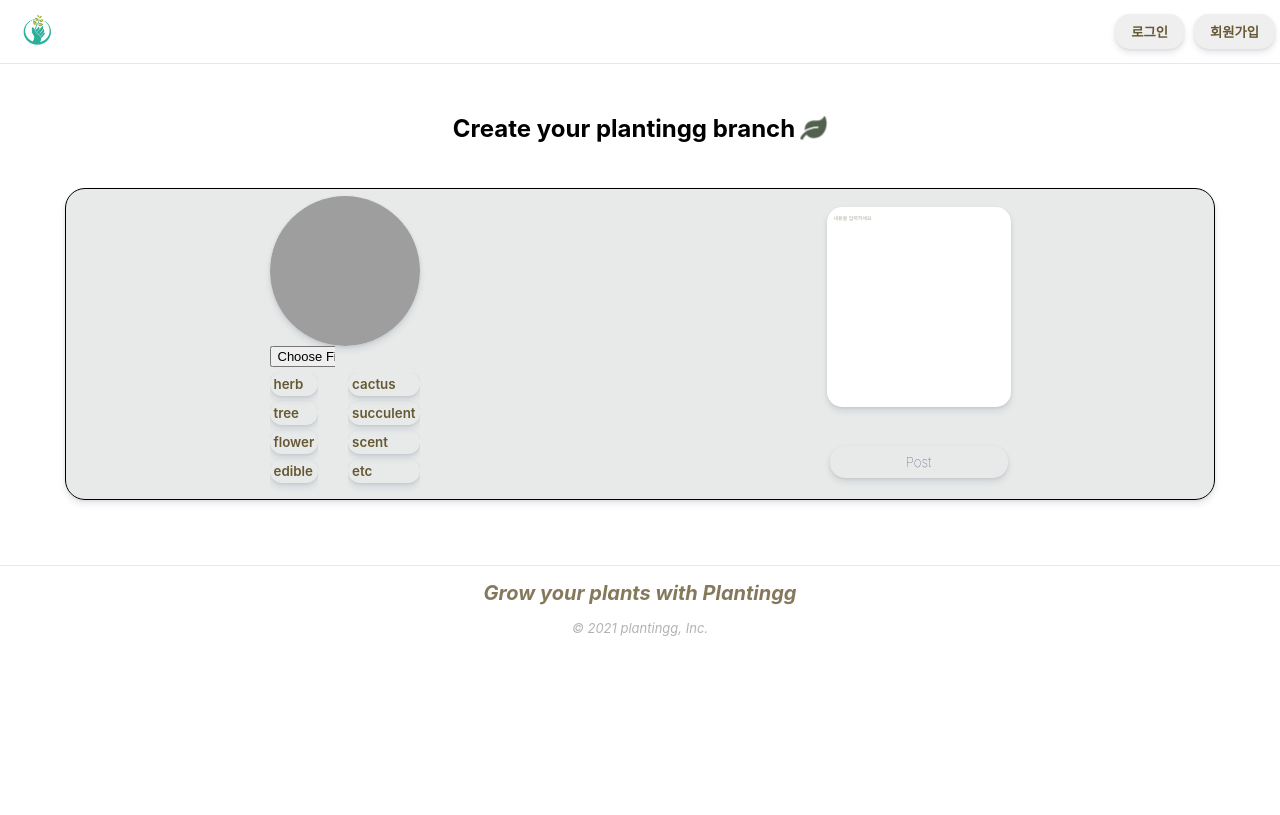
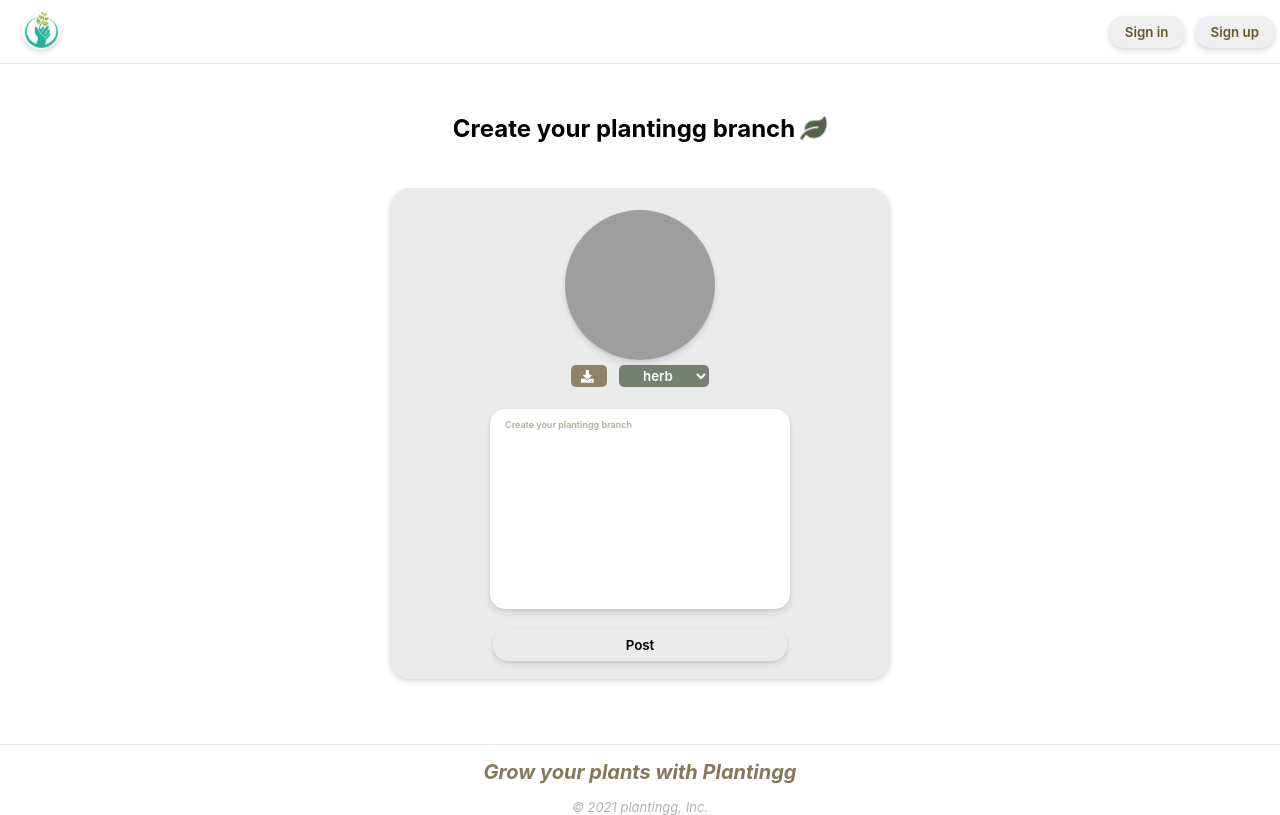
Before and after one commit to codestates/plantingg-client, a React (Create React App) app: page /newpost in a window 1280 px wide. Built offline with nearby package versions, Linux system fonts and the light colour scheme; grey boxes are pictures that could not be loaded.

Commit message:
done : done functions and then working on css

```diff
--- a/public/index.html
+++ b/public/index.html
@@ -6,7 +6,7 @@
     rel="stylesheet" href="https://cdnjs.cloudflare.com/ajax/libs/font-awesome/4.7.0/css/font-awesome.min.css"
     rel="shortcut icon"
     size="16x16 32x32 64x64"
-    href="./logo1.png"
+    href="../src/components/image/logo1.png"
   	/>
     <title>Plantingg</title>
   </head>
--- a/src/components/Modal.css
+++ b/src/components/Modal.css
@@ -3,7 +3,7 @@
 }
 
 .modal-container {
-  background-color: rgba(0,0,0,0.3);
+  background-color: rgba(0,0,0,0.7);
   position:fixed;
   opacity : 0;
   pointer-events: auto;
@@ -27,42 +27,87 @@
 }
 
 .modal {
-  background-color: #fff;
-  width : 400px;
+  background-color: rgb(255, 255, 255, .8);
+  width : 300px;
   max-width : 100%;
   padding : 50px;
-  border-radius: 10px;
+  padding-top : 20px;
+  padding-bottom : 70px;
+  border-radius: 15px;
   text-align: center;
+  animation : fadeIn .2s ease-in-out;
+}
+
+@keyframes fadeIn{
+ from {
+  opacity: 0;
+ }
+ to {
+  opacity: 1;
+ }
 }
 
 .modal-header {
-  margin-bottom : 10px;
+  margin-bottom : 30px;
 }
 
 .modal-input,
 .btn {
+  background-color : transparent;
+  border : .5px solid rgba(0,0,0,0.3);
   padding : 8px;
   margin : 3px;
-  border-radius: 7px;
-  border : 1.5px solid rgba(0,0,0,0.3);
+  border-radius: 8px;
 }
 
-.signin-signup {
-  margin-top : 8px;
+
+.modal-input:focus {
+  background-color: rgba(255, 255, 255, .7);
+  border: none;
+  color : rgba(102, 88, 51, .7);
+  font-weight: 600;
+  border: 1px solid rgba(0,0,0,0.3);
+  transition : background-color .4s ease-in-out;
+}
+
+.modal-input::placeholder {
+  font-size : 12px;
+}
+
+.btn {
+  cursor : pointer;
+}
+
+.btn:hover {
+  font-weight: 700;
+  background-color : rgba(102, 88, 51, .7);
+  color : white;
+  border : none;
+  transition : background-color .1s ease-in-out;
+
 }
 
 .close {
   margin-top : 20px;
   border : none;
-  box-shadow : 0 4px 6px rgba(50, 50, 93, 0.11), 0 1px 3px rgba(0, 0, 0, 0.08);
   background-color: transparent;
   cursor: pointer;
-  color : rgba(0,0,0,0.7);
-  border-radius : 7px;
-  padding : 7px;
+  color : rgba(0,0,0,0.6);
+  padding-left : 200px;
 }
 
 .close:hover {
-  font-weight : 800;
-  color : black;
+  font-weight:800;
+  color : darkred;
 }
+
+
+.alert-box {
+  font-size : 12px;
+  color : darkred;
+  padding-top : 10px;
+}
+
+.fa-exclamation-circle {
+  margin-right : 3px;
+}
--- a/src/components/Nav.css
+++ b/src/components/Nav.css
@@ -15,24 +15,25 @@
 
 .nav-logo {
   border-radius: 50%;
-  width : 2rem;
+  width : 2.5rem;
+  height: 2.5rem;
   margin : 1.3rem;
   cursor : pointer;
-  /* animation : rotateLogo 1s linear infinite; */
+  animation : rotateLogo 1s linear infinite;
 }
 
-/* @keyframes rotateLogo {
+@keyframes rotateLogo {
   0% {
     transform : none;
   }
   50% {
-    transform : scale(0.94)
+    transform : scale(0.97)
   }
 
   100% {
     transform : none;
   }
-} */
+}
 
 
 .nav-btn {
--- a/src/components/Nav.jsx
+++ b/src/components/Nav.jsx
@@ -100,16 +100,16 @@ class Nav extends Component {
 
             <div className="buttons">
               <a href="#">
-                <button className="nav-post nav-btn" onClick={this.moveToPost}> 게시물 보기 </button>
+                <button className="nav-post nav-btn" onClick={this.moveToPost}> My post </button>
               </a>
               <a href="#">
-                <button className="nav-post nav-btn" onClick={this.moveToNewpost} > 새 글 작성 </button>
+                <button className="nav-post nav-btn" onClick={this.moveToNewpost} > New post </button>
               </a>
               <a href="/">
-                <button className="nav-logout nav-btn hide" > 로그아웃 </button>
+                <button className="nav-logout nav-btn hide" > Sign out </button>
               </a>
               <a href="#">
-                <button className="nav-mypage nav-btn hide" onClick={this.moveToMypage}> 마이 페이지 </button>
+                <button className="nav-mypage nav-btn hide" onClick={this.moveToMypage}> My page </button>
               </a>
             </div>
           </>
@@ -119,7 +119,7 @@ class Nav extends Component {
                 <img className="nav-logo" onClick={this.moveToIntro} src={logo} alt='logo' />
               </a>
               <div className="buttons">
-                <button className="nav-signin nav-btn" onClick={this.handleOpenSignin}>로그인</button>
+                <button className="nav-signin nav-btn" onClick={this.handleOpenSignin}>Sign in</button>
                 {this.state.isSignInModalOn && (
                   <SignIn
                     openModal={this.handleOpenSignin}
@@ -131,7 +131,7 @@ class Nav extends Component {
                   />
                 )}
 
-                <button className="nav-signup nav-btn" onClick={this.handleOpenSignup}>회원가입</button>
+                <button className="nav-signup nav-btn" onClick={this.handleOpenSignup}>Sign up</button>
                 {this.state.isSignUpModalOn && (
                   <SignUp
                     openModal={this.handleOpenSignup}
--- a/src/components/SignIn.jsx
+++ b/src/components/SignIn.jsx
@@ -15,7 +15,7 @@ function SignIn({
   handleLogin,
   handleOpenSignup,
   handleOpenSignin,
-  accessToken
+  accessToken,
 }) {
   const history = useHistory();
   // console.log('handleLogin', handleLogin)
@@ -33,15 +33,20 @@ function SignIn({
     setEmail(e.target.value);
   }
 
-  function handleSwitchToSignUp(e) {
-    setGoToSignup(true);
-    console.log("회원가입으로 이동");
+  function onKeyPress(e) {
+    if (e.key === 'Enter') {
+      loginRequestHandler();
+    }
   }
+  // function handleSwitchToSignUp(e) {
+  //   setGoToSignup(true);
+  //   console.log("회원가입으로 이동");
+  // }
 
   function loginRequestHandler() {
     console.log("로그인 버튼 작동");
     if (!email || !password) {
-      setErrorMessage("이메일이나 비밀번호를 확인하세요.");
+      setErrorMessage("Check your email & password");
     }
     if (email && password) {
       console.log("hihi");
@@ -58,8 +63,9 @@ function SignIn({
           }
         )
         .then((res) => {
-          console.log('login 응답 :', res.data.data);
+          console.log('login 응답 :', res.data);
           handleLogin(res.data.data.accessToken);
+          // handleUserInfo(res.data);
           return res;
         })
         .then((res) => {
@@ -77,13 +83,18 @@ function SignIn({
   return (
     <div className="modal-container show-modal" onClick={openModal}>
       <div className="modal" onClick={(e) => e.stopPropagation()}>
-        <h2 className="modal-header">로그인</h2>
+        <button onClick={closeModal} className="close">
+          <i className="fas fa-times"></i>
+        </button>
+        {goToSignup && <SignUp signUp={goToSignup} />}
+        <h2 className="modal-header">Sign In </h2>
         <div className="modal-info">
           <input
             required
             className="modal-input"
             placeholder="Email"
             onChange={handleEmail}
+            onKeyPress={onKeyPress}
             type="email"
           />
           <input
@@ -91,27 +102,28 @@ function SignIn({
             className="modal-input"
             placeholder="Password"
             onChange={handlePassword}
+            onKeyPress={onKeyPress}
             type="password"
           />
-
-          <button className="signin-btn btn" onClick={loginRequestHandler}>
-            로그인
-          </button>
-          <button className="signin-social btn">
-            <img className="g-logo" src={google} />
-            구글계정으로 로그인
-          </button>
-          {/* <a className="signin-signup" onClick={handleSwitchToSignUp} href="#">
-            회원가입
-          </a> */}
+          <button className="signin-btn btn" onClick={loginRequestHandler}>Sign In</button>
+          {!errorMessage ? ('') : <div className="alert-box"><i className="fas fa-exclamation-circle"></i>{errorMessage}</div>}
         </div>
-        <button onClick={closeModal} className="close">
-          닫기
-        </button>
-        {goToSignup && <SignUp signUp={goToSignup} />}
       </div>
     </div>
   );
 }
 
 export default SignIn;
+
+
+{/* <button className="signin-social btn">
+  <img className="g-logo" src={google} />
+  구글계정으로 로그인
+</button> */}
+{/* <a className="signin-signup" onClick={handleSwitchToSignUp} href="#">
+  회원가입
+</a> */}
+
+// inputHandler(e) {
+//   this.setState({ [e.target.name]: e.target.value });
+// }
--- a/src/components/SignUp.jsx
+++ b/src/components/SignUp.jsx
@@ -20,7 +20,7 @@ function SignUp({
   const [password, setPassword] = useState("");
   const [passwordCheck, setPasswordCheck] = useState("");
   const [errorMessage, setErrorMessage] = useState("");
-  const [message, setMessage] = useState("");
+  // const [message, setMessage] = useState("");
   const [isSignup, setIsSignup] = useState(false);
 
   function handleUsername(e) {
@@ -35,6 +35,11 @@ function SignUp({
     setEmail(e.target.value);
   }
 
+  function onKeyPress(e) {
+    if (e.key === 'Enter') {
+      signUpRequestHandler();
+    }
+  }
   // 비밀번호 재확인 => 적용안됨..하
   function handlePasswordCheck(e) {
     setPasswordCheck(e.target.value);
@@ -47,7 +52,7 @@ function SignUp({
       setErrorMessage('비밀번호가 다릅니다.')
     }
     else if (!username || !email || !password) {
-      setErrorMessage("회원정보를 모두 입력하세요.");
+      setErrorMessage("Fill in all blanks.");
     } else {
       axios
         .post(
@@ -74,13 +79,17 @@ function SignUp({
   return (
     <div className="modal-container show-modal" onClick={openModal}>
       <div className="modal" onClick={(e) => e.stopPropagation()}>
-        <h2 className="modal-header">회원 가입</h2>
+        <button onClick={closeModal} className="close">
+          <i className="fas fa-times"></i>
+        </button>
+        <h2 className="modal-header">Sign Up</h2>
         <div className="modal-info">
           <input
             required
             className="modal-input"
             placeholder="Username"
             onChange={handleUsername}
+            onKeyPress={onKeyPress}
             type="text"
           />
           <input
@@ -88,6 +97,7 @@ function SignUp({
             className="modal-input"
             placeholder="Email"
             onChange={handleEmail}
+            onKeyPress={onKeyPress}
             type="email"
           />
           <input
@@ -95,31 +105,32 @@ function SignUp({
             className="modal-input"
             placeholder="Password"
             onChange={handlePassword}
+            onKeyPress={onKeyPress}
             type="password"
+            minLength="8"
           />
           <input
             required
             className="modal-input"
             placeholder="Confirm Password"
             onChange={handlePasswordCheck}
+            onKeyPress={onKeyPress}
             type="password"
           />
           <button className="signup-btn btn" onClick={signUpRequestHandler}>
-            회원 가입
+            Sign Up
           </button>
           {isSignup && <Signin />}
-
-          <button className="signup-social btn">
-            <img className="g-logo" src={google} />
-            구글계정으로 회원가입
-          </button>
+          {!errorMessage ? ('') : <div className="alert-box"><i className="fas fa-exclamation-circle"></i>{errorMessage}</div>}
         </div>
-        <button onClick={closeModal} className="close btn">
-          닫기
-        </button>
       </div>
     </div>
   );
 }
 
 export default SignUp;
+
+{/* <button className="signup-social btn">
+  <img className="g-logo" src={google} />
+  구글계정으로 회원가입
+</button> */}
--- a/src/pages/Newpost.css
+++ b/src/pages/Newpost.css
@@ -23,77 +23,158 @@ img {
   margin : 50px;
   display: flex;
   flex-direction: column;
-  justify-content: space-around;
+  align-items: center;
 }
 
 .newpost-container {
-  border : 1px solid black;
-  background-color: rgba(21, 48, 42, 0.1);
+  width : 500px;
+  background-color: rgba(0, 0, 0, 0.08);
   border-radius : 20px;
   margin : 15px;
+  padding : 15px;
   display: flex;
-  justify-content: space-around;
+  flex-direction: column;
+  justify-content: center;
+  align-items: center;
   box-shadow : 0 4px 6px rgba(50, 50, 93, 0.11), 0 1px 3px rgba(0, 0, 0, 0.08);
 }
 
 .newpost-image-container {
-  /* border : 1px solid black; */
   display: flex;
   flex-direction: column;
   justify-content: space-evenly;
   margin :7px 0;
 }
 
-.newpost-fileupload {
-  width : 65px;
-  font-size : 13px;
-  overflow: hidden;
-  background-color: rgba(21, 48, 42, 0.1);
-  float: left;
+input[type="file"] {
+
+	width: 0.1px;
+	height: 0.1px;
+	opacity: 1;
+	overflow: hidden;
+	position: absolute;
+  z-index: -1;
+  cursor: pointer;
 }
 
-/* .newpost-fileupload-fakebtn {
-  position: absolute;
-  bottom : 230px;
-  padding : 3px;
-} */
+label {
+  margin-top : 5px;
+  font-size: .8rem;
+  color: white;
+  background-color: rgba(102, 88, 51, .7);
+  cursor: pointer;
+  padding : 0 10px;
+  border-radius: 5px;
+  display: flex;
+  align-items: center;
+}
+
+label:hover {
+  background-color: rgba(102, 88, 51);
+  transition : background-color .1s ease-in-out;
+}
 
 .newpost-contentbox {
-  /* border : 1px solid black; */
   display:flex;
   flex-direction: column;
   justify-content: space-around;
+  margin-top:15px;
 }
 
 .newpost-content {
   min-height: 5rem;
   overflow-y: hidden;
-  resize: none;
+  resize: none; /*사용자 임의 변경 불가*/
+  width : 300px;
   height : 200px;
   border : none;
   box-shadow : 0 4px 6px rgba(50, 50, 93, 0.11), 0 1px 3px rgba(0, 0, 0, 0.08);
   border-radius: 15px;
+  padding: 10px 15px;
+  color : rgba(102, 88, 51, .8);
+  font-weight: bold;
 }
 
 .newpost-content::placeholder {
   color : rgba(102, 88, 51, .5);
-  padding : 5px;
-  font-size : 5px;
+  font-size : 9px;
+  font-weight: 600;
 }
 
 .newpost-post-btn {
+  margin-top: 20px;
   background-color: transparent;
   border : none;
-  color : rgba(50, 50, 93, 0.9);
   font-weight: 600;
   border-radius: 15px;
   box-shadow : 0 4px 6px rgba(50, 50, 93, 0.11), 0 1px 3px rgba(0, 0, 0, 0.08);
   cursor: pointer;
-  font-weight: lighter;
 }
 
 .newpost-post-btn:hover {
   font-weight: 600;
+}
+
+.fa-download {
+  margin-right : 3px;
+}
+
+.fa-leaf {
+  color: rgba(39, 58, 32, 0.8);
+  margin-left : 5px;
+  animation :beatLeaf 1s linear infinite;
+}
+
+@keyframes beatLeaf {
+  0% {
+    transform : none;
+  }
+  50% {
+    transform : scale(.97);
+  }
+  100% {
+    transform : none;
+  }
+}
+
+img {
+  width : 150px;
+  height: 150px;
+  border-radius: 50%;
+  background-image: url('');
+  box-shadow : 0 4px 6px rgba(50, 50, 93, 0.11), 0 1px 3px rgba(0, 0, 0, 0.08);
+  outline: none;
+  border:0;
+}
+
+.selectbox-container {
+  position: relative;
+}
+
+.selectbox-container select {
+  width : 90px;
+  display: flex;
+  justify-content: center;
+  align-items: center;
+  border-radius: 5px;
+  padding : 2px;
+  background-color: rgba(39, 58, 32, 0.6);
+  margin-top : 5px;
+  color:white;
+  font-weight: 600;
+  text-align: center;
+  cursor: pointer;
+}
+
+.input-select-container {
+  display: flex;
+  justify-content: space-around;
+}
+
+/*
+.selectbox-container {
+  display: flex;
+  justify-content: space-between;
 }
 
 .select-box {
@@ -120,39 +201,4 @@ img {
   outline: none;
   background-color: rgba(102, 88, 51);
   color : white
-}
-
-.fa-leaf {
-  color: rgba(39, 58, 32, 0.8);
-  margin-left : 5px;
-  animation :beatLeaf 1s linear infinite;
-}
-
-@keyframes beatLeaf {
-  0% {
-    transform : none;
-  }
-  50% {
-    transform : scale(.97);
-  }
-
-  100% {
-    transform : none;
-  }
-}
-
-.profile_preview {
-  background-color: #ffffff;
-  width : 150px;
-  height: 150px;
-  border-radius: 50%;
-  background-image: url('');
-  box-shadow : 0 4px 6px rgba(50, 50, 93, 0.11), 0 1px 3px rgba(0, 0, 0, 0.08);
-  outline: none;
-  border:none;
-}
-
-.selectbox-container {
-  display: flex;
-  justify-content: space-between;
-}
+} */
--- a/src/pages/Newpost.js
+++ b/src/pages/Newpost.js
@@ -2,11 +2,9 @@ import { useState, useEffect } from 'react';
 import './Newpost.css';
 import axios from 'axios';
 
-
 function Newpost({ accessToken, isLogin }) {
   console.log('newpost isLogin:', isLogin)
   const [content, setContent] = useState('');
-  // const [image, setImage] = useState('');
   const [tag, setTag] = useState('');
   const [errorMessage, setErrorMesssage] = useState('');
   const [imgFile, setImgFile] = useState('');
@@ -22,7 +20,6 @@ function Newpost({ accessToken, isLogin }) {
     const reader = new FileReader();
     const file = e.target.files[0];
     setImgFile(file);
-    // console.log(file);
     reader.onloadend = () => {
       setImgUrl(reader.result);
     };
@@ -38,22 +35,17 @@ function Newpost({ accessToken, isLogin }) {
 
   // new post에서는 img와 content를 업로드하고 백엔드로
   function handlePostSubmit(e) {
-    // const formData = new FormData();
-    // formData.append('imgFile', file);
     console.log('게시물 올리는 중')
 
-    if (!content) {
-      setErrorMesssage('내용을 입력하세요.')
+    if (!content || !imgUrl) {
+      setErrorMesssage('내용을 입력하세요')
       return;
     }
     else {
-      axios.post('http://localhost:4000/post/create', {
-        content: content,
-        image: imgUrl
-      }, {
+      axios.post('http://localhost:4000/post/create',
+        { content: content, image: imgUrl }, {
         headers: {
           authorization: accessToken,
-          // "Content-Type": "application/json",
         }, withCredentials: true
       })
         .then(res => {
@@ -70,29 +62,25 @@ function Newpost({ accessToken, isLogin }) {
         <div className="newpost-container">
           <div className="newpost-image-container">
             <img className='profile_preview' src={imgUrl} />
-            <input className="newpost-fileupload" type='file' accept="image/*" onChange={handleUploadImg}></input>
-            {/* <button className="newpost-fileupload-fakebtn">Image upload</button> */}
-            <div className="selectbox-container">
-              <select onClick={handleChooseTag} className="select-box" value="4" multiple={true}>
-                <option className="select-box-items">herb</option>
-                <option className="select-box-items">tree</option>
-                <option className="select-box-items">flower</option>
-                <option className="select-box-items">edible</option>
-              </select>
-              <select onClick={handleChooseTag} className="select-box" value="4" multiple={true}>
-                <option className="select-box-items">cactus</option>
-                <option className="select-box-items">succulent</option>
-                <option className="select-box-items">scent</option>
-                <option className="select-box-items">etc</option>
-              </select>
+            <div className="input-select-container">
+              <input id="file" name="file" className="newpost-fileupload" type="file" accept="image/*" onChange={handleUploadImg}></input>
+              <label for="file"><i class="fas fa-download"></i></label>
+              <div className="selectbox-container">
+                <select onClick={handleChooseTag} className="select-box" >
+                  <option className="select-box-items" value="0">herb</option>
+                  <option className="select-box-items" value="1">tree</option>
+                  <option className="select-box-items" value="2">flower</option>
+                  <option className="select-box-items" value="3">edible</option>
+                  <option className="select-box-items" value="4">cactus</option>
+                  <option className="select-box-items" value="5">succulent</option>
+                  <option className="select-box-items" value="6">scent</option>
+                  <option className="select-box-items" value="7">etc</option>
+                </select>
+              </div>
             </div>
           </div >
           <div className="newpost-contentbox">
-            <textarea
-              className="newpost-content"
-              onChange={handleOnChange}
-              placeholder="내용을 입력하세요"
-            ></textarea>
+            <textarea className="newpost-content" onChange={handleOnChange} placeholder="Create your plantingg branch "></textarea>
             <button className="newpost-post-btn btn" onClick={handlePostSubmit}>Post</button>
           </div>
         </div>
@@ -102,7 +90,6 @@ function Newpost({ accessToken, isLogin }) {
 }
 
 export default Newpost;
-
 
 
 // const setFile(e) {
```
Also changed, not shown: src/components/ErrorModal.jsx (deleted, +0 -14 lines), src/components/image/plant.png (added).
